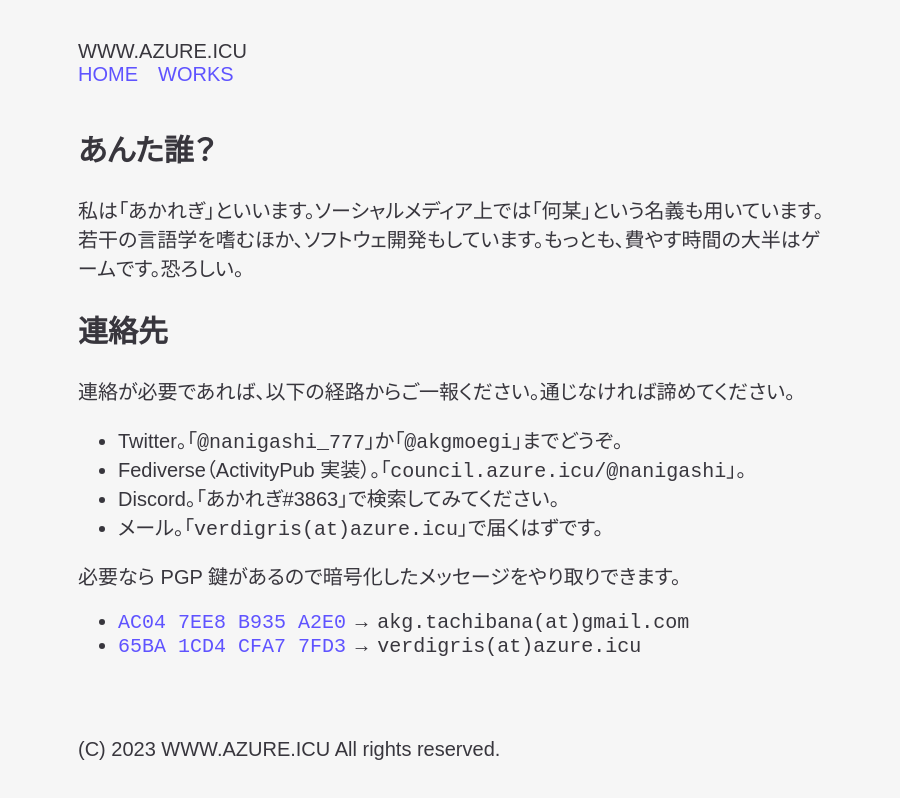
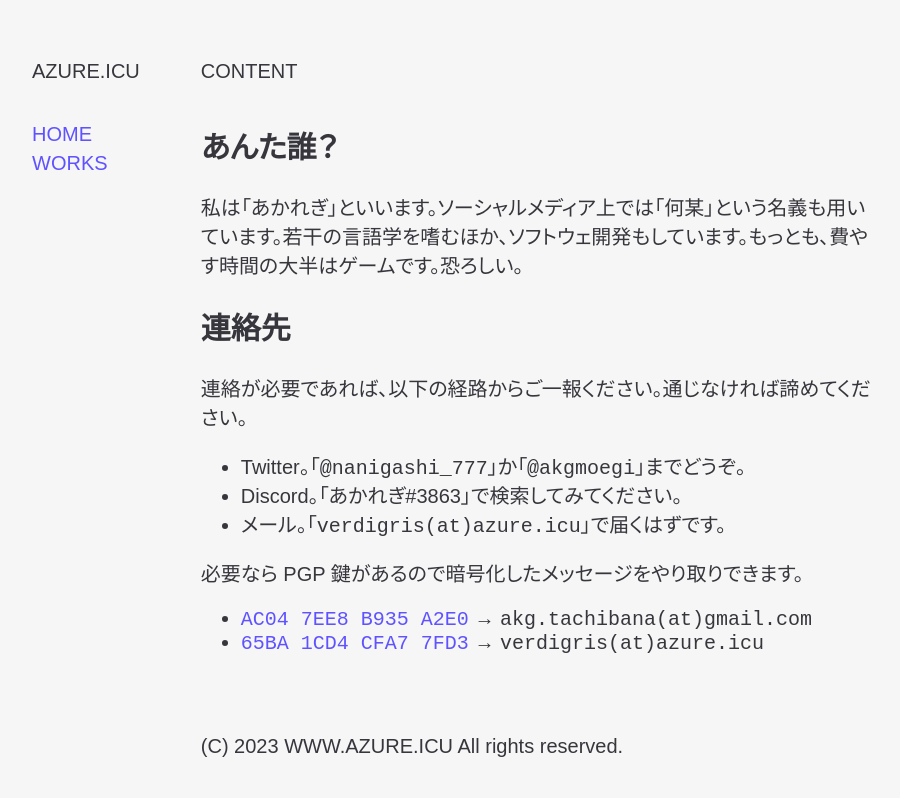
Before and after one commit to akaregi/azure3, a Next.js app: page / in a window 1280 px wide. Shown: the top 798 px of the page, without its empty margins (186-1086 px from the left). Built offline with nearby package versions, Linux system fonts and the light colour scheme.

Commit message:
change: style
Signed-off-by: akaregi <verdigris@azure.icu>

```diff
--- a/src/components/Header.tsx
+++ b/src/components/Header.tsx
@@ -1,12 +1,9 @@
-import Menu from "./Menu";
-
 import styles from "@/styles/components/Header.module.css";
 
 export default function Header() {
   return (
     <header className={styles.header}>
-      <p className={styles.site_title}>WWW.AZURE.ICU</p>
-      <Menu />
+      <p className={styles.site_title}>CONTENT</p>
     </header>
   );
 }
--- a/src/components/Menu.tsx
+++ b/src/components/Menu.tsx
@@ -3,6 +3,8 @@ import styles from "@/styles/components/Menu.module.css";
 
 export default function Menu() {
   return (
+    <>
+      <p className={styles.menu_title}>AZURE.ICU</p>
       <nav className={styles.main}>
         <ul className={styles.menu_items}>
           <li className={styles.menu_item}>
@@ -13,5 +15,6 @@ export default function Menu() {
           </li>
         </ul>
       </nav>
+    </>
   );
 }
--- a/src/docs/Home.mdx
+++ b/src/docs/Home.mdx
@@ -7,7 +7,6 @@
 連絡が必要であれば、以下の経路からご一報ください。通じなければ諦めてください。
 
 - Twitter。「`@nanigashi_777`」か「`@akgmoegi`」までどうぞ。
-- Fediverse（ActivityPub 実装）。「`council.azure.icu/@nanigashi`」。
 - Discord。「あかれぎ#3863」で検索してみてください。
 - メール。「`verdigris(at)azure.icu`」で届くはずです。
 
--- a/src/pages/_app.tsx
+++ b/src/pages/_app.tsx
@@ -2,6 +2,8 @@ import type { AppProps } from "next/app";
 import Head from "next/head";
 import Footer from "@/components/Footer";
 import Header from "@/components/Header";
+import Menu from "@/components/Menu";
+import styles from "@/styles/pages/App.module.css";
 import "@/styles/globals.css";
 
 export default function App({ Component, pageProps }: AppProps) {
@@ -12,13 +14,19 @@ export default function App({ Component, pageProps }: AppProps) {
         <link rel="icon" href="/favicon.ico" />
       </Head>
 
-      <Header />
+      <div className={styles.wrapper}>
+        <div className={styles.wrapper_left}>
+          <Menu />
+        </div>
 
-      <main>
-        <Component {...pageProps} />
-      </main>
-
-      <Footer />
+        <div className={styles.wrapper_right}>
+          <Header />
+          <main>
+            <Component {...pageProps} />
+          </main>
+          <Footer />
+        </div>
+      </div>
     </>
   );
 }
--- a/src/styles/components/Header.module.css
+++ b/src/styles/components/Header.module.css
@@ -1,5 +1,11 @@
 .header {
   margin: 2rem 0;
+}
+
+@media screen and (max-width: 768px) {
+  .header {
+    display: none;
+  }
 }
 
 .site_title {
--- a/src/styles/components/Menu.module.css
+++ b/src/styles/components/Menu.module.css
@@ -1,6 +1,11 @@
+.menu_title {
+  margin: 2rem 0;
+}
+
 .menu_items {
   display: flex;
-  gap: 1rem;
+  flex-flow: column;
+  gap: 0.3rem;
 
   margin: 0;
   padding: 0;
--- a/src/styles/globals.css
+++ b/src/styles/globals.css
@@ -22,7 +22,7 @@ html {
 
   font-size: 20px;
 
-  max-width: 768px;
+  max-width: 900px;
   margin: 0 auto;
 
   overflow-y: scroll;
@@ -39,3 +39,7 @@ a {
 a:hover {
   text-decoration: underline;
 }
+
+code {
+  overflow-wrap: break-word;
+}
--- /dev/null
+++ b/src/styles/pages/App.module.css
@@ -0,0 +1,14 @@
+.wrapper {
+  display: grid;
+  grid-template-areas: "left right";
+  grid-template-columns: 1fr minmax(0, 4fr);
+
+  margin: 1rem;
+}
+
+@media screen and (max-width: 768px) {
+  .wrapper {
+    grid-template-areas: "left" "right";
+    grid-template-columns: minmax(0, 1fr);
+  }
+}
```
Lines whose indentation alone changed are shown as unchanged.
